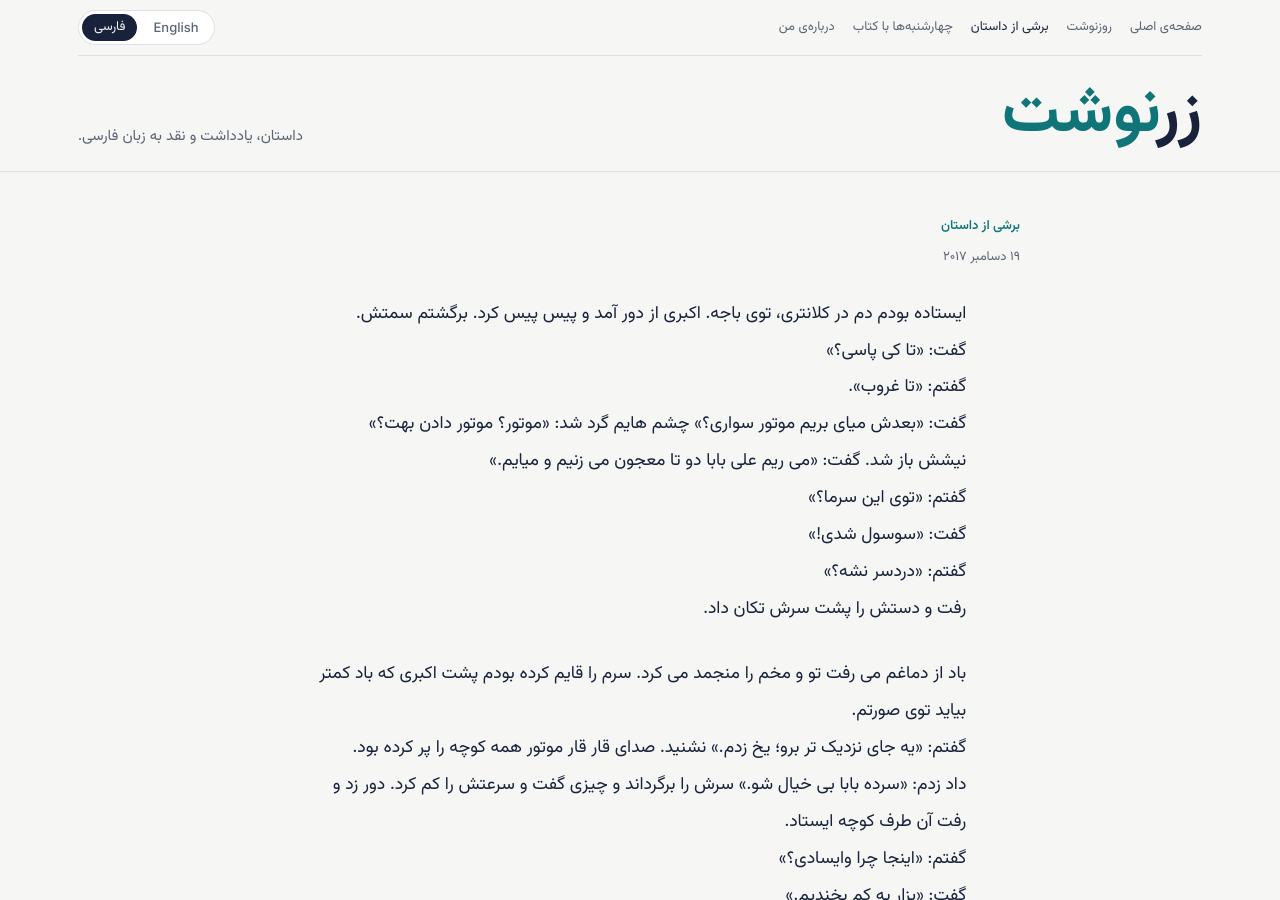
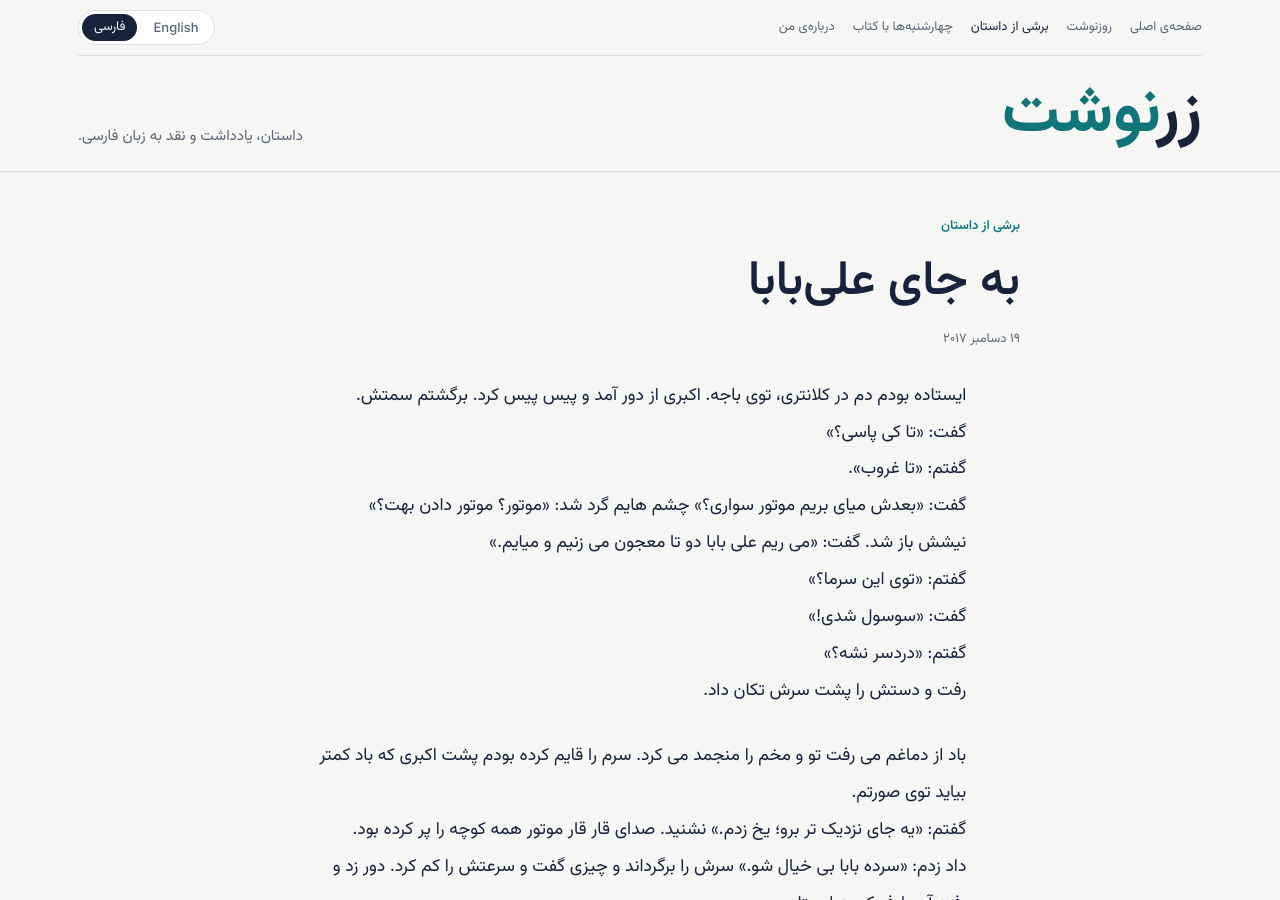
Before and after one commit to zmohajeri/zmohajeri.github.io, a Jekyll site: the page built from _boresh/2017-12-19-akbari.md, in a window 1280 px wide and 900 px high. Built offline with Jekyll 4.4.1, drawn with Linux system fonts in a browser that asks for light colours.

Commit message:
برشی از داستان: add heading to the Dec 19, 2017 excerpt
Co-Authored-By: Claude Opus 5.5 <noreply@anthropic.com>
Claude-Session: https://claude.ai/code/session_01MqRwwpSaB1re11wDQg4XRJ

```diff
--- a/_boresh/2017-12-19-akbari.md
+++ b/_boresh/2017-12-19-akbari.md
@@ -1,4 +1,5 @@
 ---
+heading: "به جای علی‌بابا"
 date: 2017-12-19 10:00:00 -0500
 excerpt: "ایستاده بودم دم در کلانتری، توی باجه. اکبری از دور آمد و پیس پیس کرد."
 ---
```
